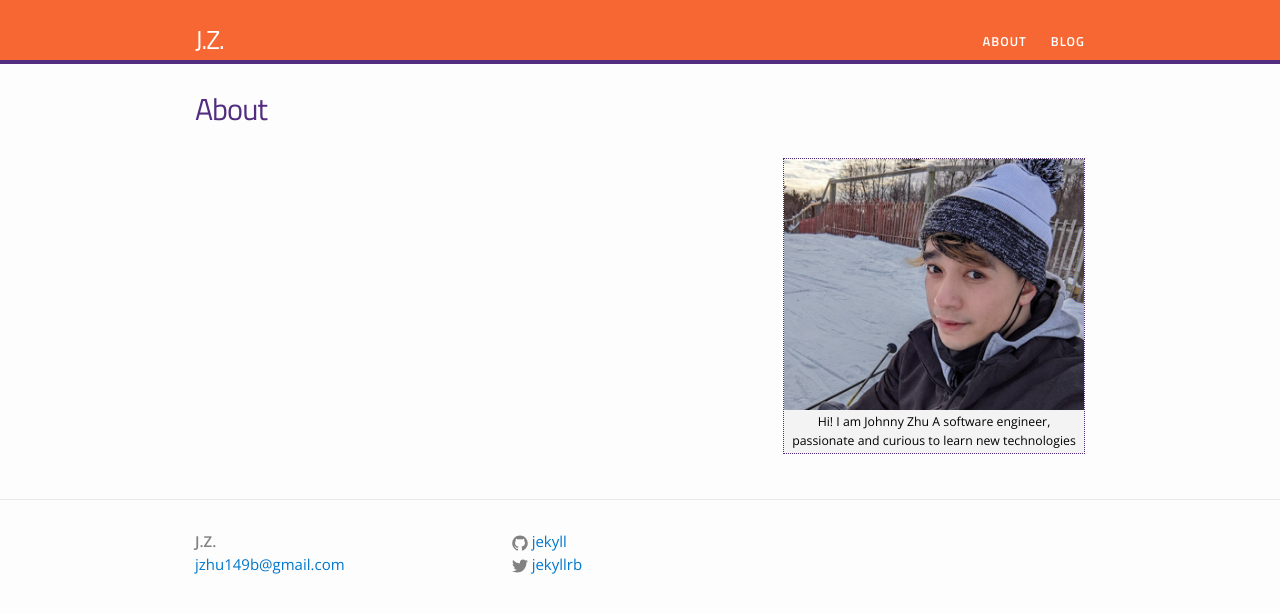
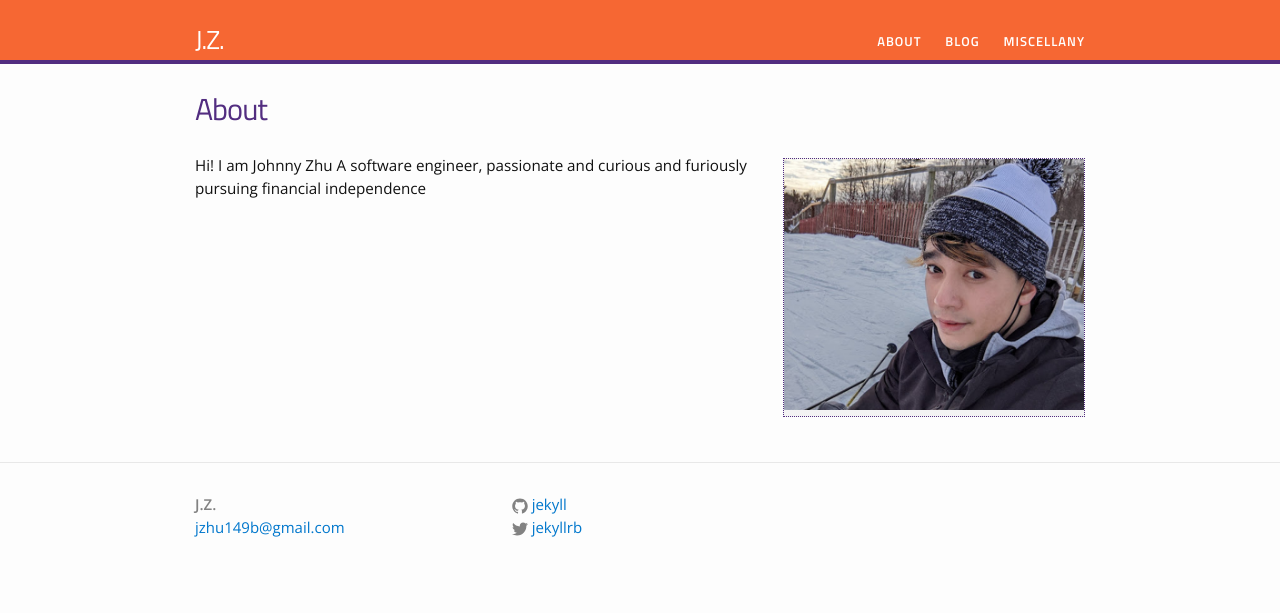
Before and after one commit to Zjtep/Zjtep.github.io, a Jekyll site: the page built from about.md, in a window 1280 px wide. Shown: the top 613 px of the page. Built offline with Jekyll 4.4.1, drawn with Linux system fonts in a browser that asks for light colours.

```diff
--- a/_data/menu.yml
+++ b/_data/menu.yml
@@ -7,8 +7,8 @@
 # - title: "CV"
 #   href: "/cv/"
 
-# - title: "Miscellany"
-#   href: "/miscellany/"
+- title: "Miscellany"
+  href: "www.google.com"
 #   subcategories:
 #     - subtitle: "Item 1"
 #       subhref: "/miscellany/item-1/"
--- a/_posts/2015-08-16-welcome-to-jekyll.markdown
+++ b/_posts/2015-08-16-welcome-to-jekyll.markdown
@@ -8,5 +8,3 @@
 
 
 Always code as if the guy who ends up maintaining your code will be a violent psychopath who knows where you live.
-
-- Martin Golding
--- a/about.md
+++ b/about.md
@@ -4,9 +4,11 @@
 permalink: /about/
 ---
 
-{% include image.html url="/images/johnny.png" caption="Hi! I am Johnny Zhu A software engineer, passionate and curious to learn new technologies" width=300 align="right" %}
+<!-- {% include image.html url="/images/johnny.png" caption="Hi! I am Johnny Zhu A software engineer, passionate and curious to learn new technologies" width=300 align="right" %} -->
 
-<!-- <div style="clear: left;">
+{% include image.html url="/images/johnny.png"  width=300 align="right" %}
 
-    <p>Hi! I am Johnny Zhu A software engineer, passionate and curious to learn new technologies.</p>
-</div> -->
+<div style="clear: left;">
+
+    <p>Hi! I am Johnny Zhu A software engineer, passionate and curious and furiously pursuing financial independence</p>
+</div>
```
Also changed, not shown: _posts/2021-01-10-run_down_house.markdown (+9 -2 lines), images/house_30.jpg (added), images/house_31.jpg (added), images/house_32.jpg (added), images/house_33.jpg (added), images/house_34.jpg (added), images/house_35.jpg (added), images/house_36.jpg (added), images/house_37.jpg (added), images/house_38.jpg (added).
